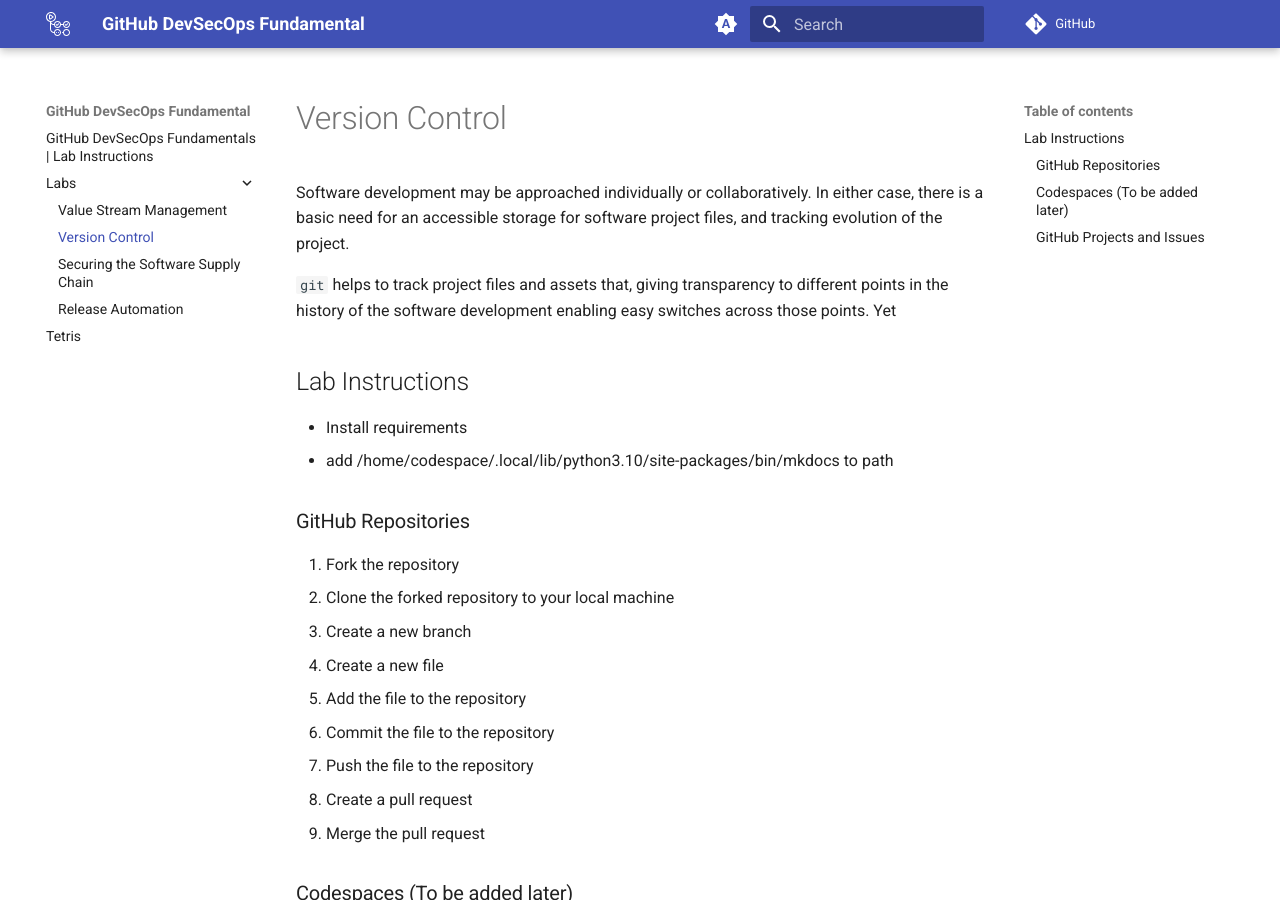
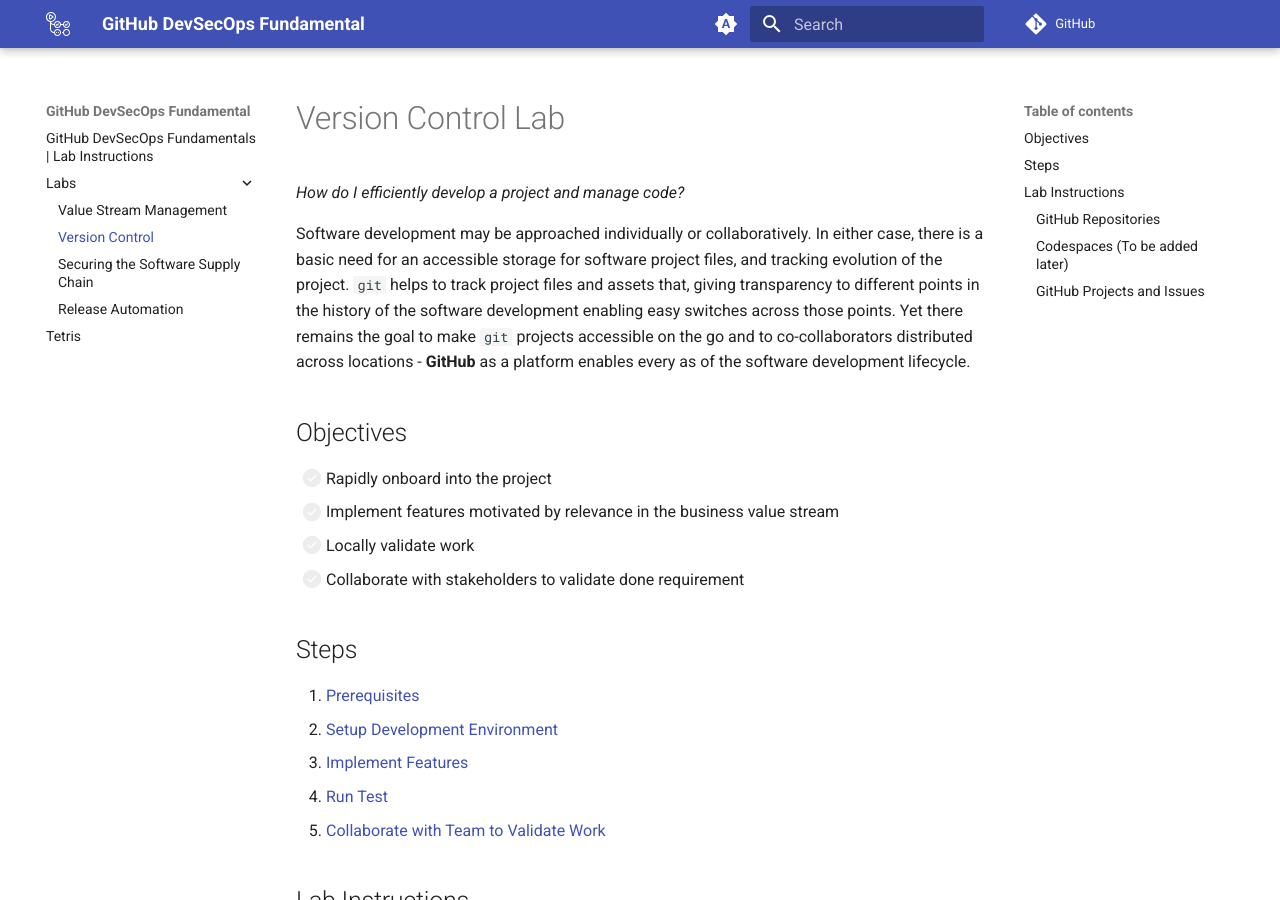
Before and after one commit to githubuniverseworkshops/github-devsecops-fundamentals, an MkDocs documentation site: the page built from docs/Version-Control/index.md, in a window 1280 px wide and 900 px high. Built offline with MkDocs 1.6.1 and Material for MkDocs 9.7.7, drawn with Linux system fonts in a browser that asks for light colours; comment, search, counter and statistics services are not loaded.

```diff
--- a/docs/Version-Control/index.md
+++ b/docs/Version-Control/index.md
@@ -1,9 +1,23 @@
-# Version Control
+# Version Control Lab
 
-Software development may be approached individually or collaboratively. In either case, there is a basic need for an accessible storage for software project files, and tracking evolution of the project.
+_How do I efficiently develop a project and manage code?_
 
-`git` helps to track project files and assets that, giving transparency to different points in the history of the software development enabling easy switches across those points. Yet
+Software development may be approached individually or collaboratively. In either case, there is a basic need for an accessible storage for software project files, and tracking evolution of the project. `git` helps to track project files and assets that, giving transparency to different points in the history of the software development enabling easy switches across those points. Yet there remains the goal to make `git` projects accessible on the go and to co-collaborators distributed across locations - **GitHub** as a platform enables every as of the software development lifecycle.
 
+## Objectives
+
+- [ ] Rapidly onboard into the project
+- [ ] Implement features motivated by relevance in the business value stream
+- [ ] Locally validate work
+- [ ] Collaborate with stakeholders to validate done requirement
+
+## Steps
+
+1. [Prerequisites](./prerequisites.md)
+1. [Setup Development Environment](./setup.md)
+1. [Implement Features](./implement-features.md)
+1. [Run Test](./run-test.md)
+1. [Collaborate with Team to Validate Work](./collaborate.md)
 ## Lab Instructions
 
 - Install requirements
```
Also changed, not shown: docs/Version-Control/implement-features.md (added, +5 -0 lines), docs/Version-Control/prerequisites.md (added, +30 -0 lines), docs/Version-Control/setup.md (added, +36 -0 lines), docs/Version-Control/collaborate.md (added).
